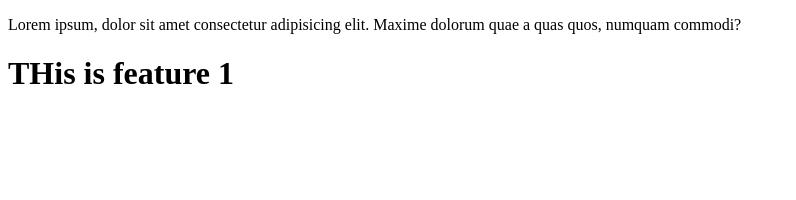
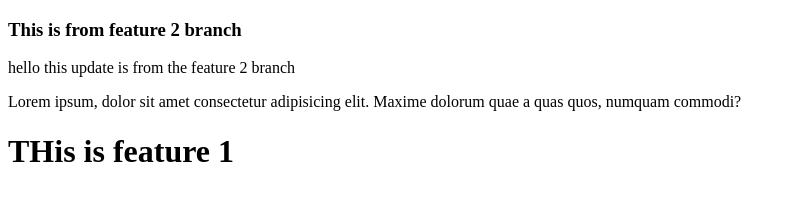
Before and after one commit to anurag174174/git-practice, a plain HTML site: page index.html in a window 1280 px wide. Shown: the whole page, without its empty margins (0-796 px from the left). Drawn offline with Linux system fonts and the light colour scheme.

Commit message:
this is commit

```diff
--- a/index.html
+++ b/index.html
@@ -6,7 +6,12 @@
     <title>Document</title>
 </head>
 <body>
+
+    <h3>This is from feature 2 branch</h3>
+    hello this update is from the feature 2 branch
+
     <p>Lorem ipsum, dolor sit amet consectetur adipisicing elit. Maxime dolorum quae a quas quos, numquam commodi?</p>
     <h1>THis is feature 1</h1>
+
 </body>
 </html>
```
